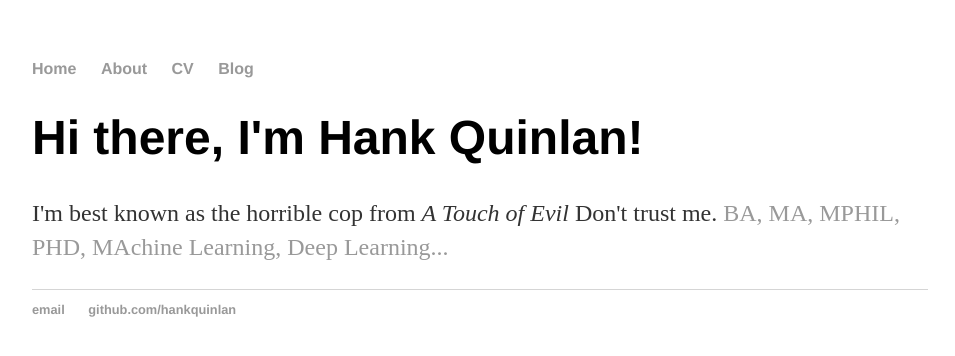
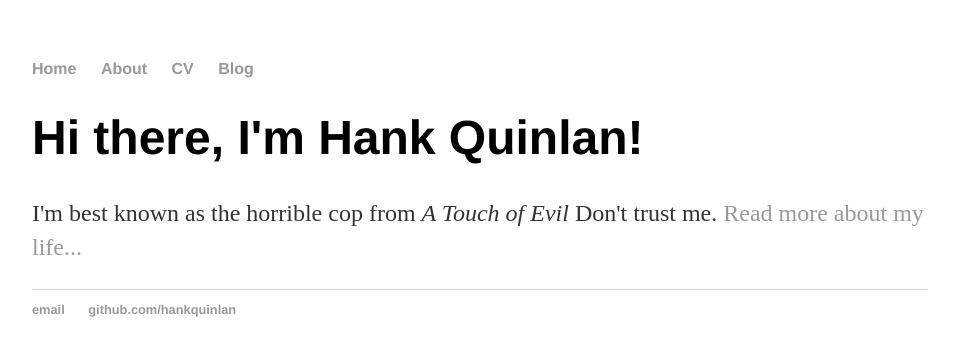
Before and after one commit to shailey123/shailey123.github.io, a Jekyll site: the page built from cv/index.html, in a window 1280 px wide. Shown: the top 356 px of the page, without its empty margins (160-1115 px from the left). Built offline with Jekyll 4.4.1, drawn with Linux system fonts in a browser that asks for light colours.

Commit message:
Update index.html

```diff
--- a/cv/index.html
+++ b/cv/index.html
@@ -4,5 +4,5 @@ title: Hank Quinlan, Horrible Cop
 ---
 <div class="blurb">
 	<h1>Hi there, I'm Hank Quinlan!</h1>
-	<p>I'm best known as the horrible cop from <em>A Touch of Evil</em> Don't trust me. <a href="/about">BA, MA, MPHIL, PHD, MAchine Learning, Deep Learning...</a></p>
+	<p>I'm best known as the horrible cop from <em>A Touch of Evil</em> Don't trust me. <a href="/about">Read more about my life...</a></p>
 </div><!-- /.blurb -->
```
